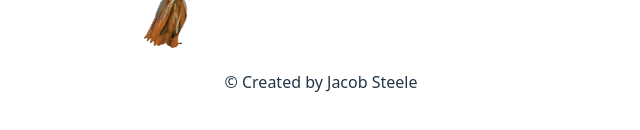
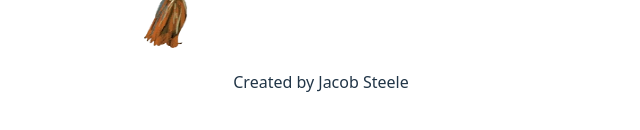
Before and after one commit to Jmsteele01/Bag-of-Holding, a React (Vite) app: page / in a window 1280 px wide. Shown: the part 808-938 px from the top of the page, without its empty margins (319-959 px from the left). Built offline with nearby package versions, Linux system fonts and the light colour scheme.

Commit message:
Final Final Tweaks

```diff
--- a/src/pages/HomePage.jsx
+++ b/src/pages/HomePage.jsx
@@ -26,7 +26,7 @@ function HomePage() {
       </main>
 
       <footer className="homepage-footer">
-        <p>&copy; Created by Jacob Steele</p>
+        <p>Created by Jacob Steele</p>
       </footer>
     </div>
   );
--- a/src/pages/InventoryPage.jsx
+++ b/src/pages/InventoryPage.jsx
@@ -64,7 +64,7 @@ function InventoryPage({}) {
       </main>
 
       <footer className="homepage-footer">
-        <p>&copy; Created by Jacob Steele</p>
+        <p>Created by Jacob Steele</p>
       </footer>
     </div>
   );
--- a/src/pages/ItemsPage.jsx
+++ b/src/pages/ItemsPage.jsx
@@ -74,7 +74,7 @@ const addToInventory = async (item) => {
       </main>
 
       <footer className="homepage-footer">
-        <p>&copy; Created by Jacob Steele</p>
+        <p>Created by Jacob Steele</p>
       </footer>
     </div>
   );
```
